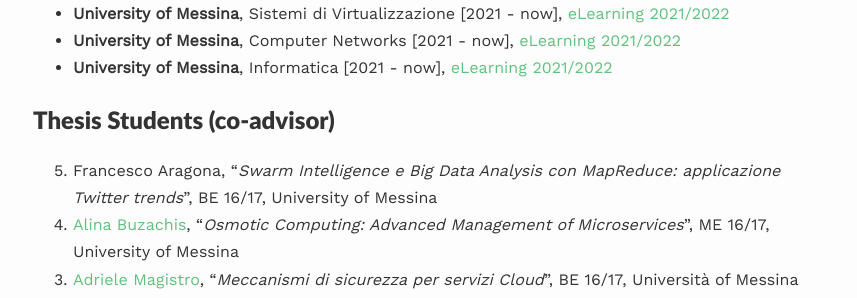
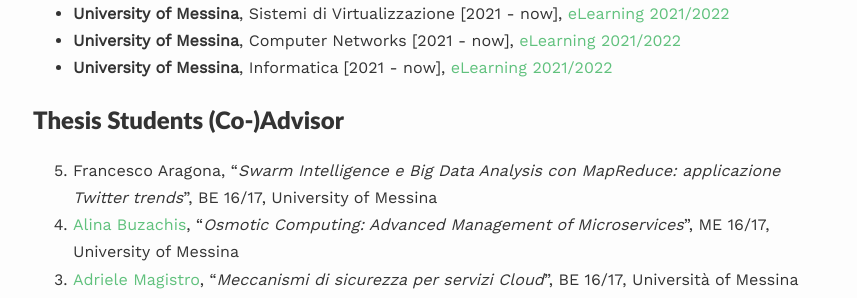
Before and after one commit to lcarnevale/lcarnevale.github.io, a Jekyll site: the page built from _pages/teaching.md, in a window 1280 px wide. Shown: the part 224-522 px from the top of the page, without its empty margins (207-1064 px from the left). Built offline with Jekyll 4.4.1, drawn with Linux system fonts in a browser that asks for light colours; nearby versions of some CDN libraries; some web fonts are replaced.

```diff
--- a/_pages/teaching.md
+++ b/_pages/teaching.md
@@ -11,7 +11,7 @@ published: true
 - **University of Messina**, Computer Networks [2021 - now], [eLearning 2021/2022](https://moodle2.unime.it/course/view.php?id=48056)
 - **University of Messina**, Informatica [2021 - now], [eLearning 2021/2022](https://moodle2.unime.it/course/view.php?id=48069)
 
-## Thesis Students (co-advisor)
+## Thesis Students (Co-)Advisor
 1. Francesco Aragona, "*Swarm Intelligence e Big Data Analysis con MapReduce: applicazione Twitter trends*", BE 16/17, University of Messina
 1. [Alina Buzachis](https://it.linkedin.com/in/alina-buzachis-709995b6), "*Osmotic Computing: Advanced Management of Microservices*", ME 16/17, University of Messina
 1. [Adriele Magistro](https://www.linkedin.com/in/adriele-magistro-94ba06b9/), "*Meccanismi di sicurezza per servizi Cloud*", BE 16/17, Università of Messina
```
